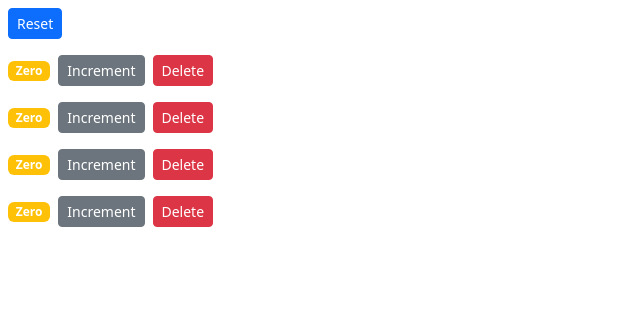
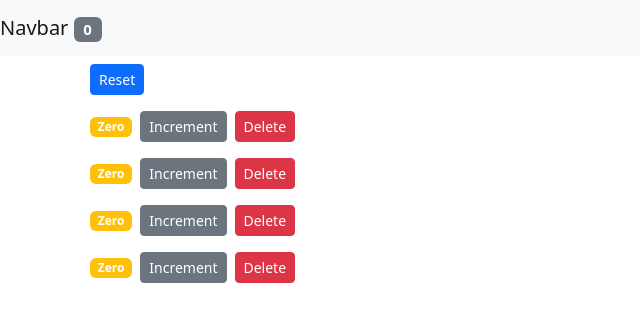
Before and after one commit to julianmedwards/react-crash-course, a React (Create React App) app in the folder counter-app/: page / in a window 1280 px wide. Shown: the top 322 px of the page, without its empty margins (0-640 px from the left). Built offline with nearby package versions, Linux system fonts and the light colour scheme.

Commit message:
Add navbar, lift state of counters values and distribute to multiple child components.

```diff
--- a/counter-app/src/App.js
+++ b/counter-app/src/App.js
@@ -1,25 +1,58 @@
-import logo from './logo.svg';
-import './App.css';
+import React, {Component} from 'react'
+import NavBar from './components/navbar'
+import Counters from './components/counters'
+import './App.css'
 
-function App() {
-  return (
-    <div className="App">
-      <header className="App-header">
-        <img src={logo} className="App-logo" alt="logo" />
-        <p>
-          Edit <code>src/App.js</code> and save to reload.
-        </p>
-        <a
-          className="App-link"
-          href="https://reactjs.org"
-          target="_blank"
-          rel="noopener noreferrer"
-        >
-          Learn React
-        </a>
-      </header>
-    </div>
-  );
+class App extends Component {
+    state = {
+        counters: [
+            {id: 1, value: 0},
+            {id: 2, value: 0},
+            {id: 3, value: 0},
+            {id: 4, value: 0},
+        ],
+    }
+
+    handleReset = () => {
+        const counters = this.state.counters.map((c) => {
+            c.value = 0
+            return c
+        })
+        this.setState({counters})
+    }
+
+    handleDelete = (counterId) => {
+        const counters = this.state.counters.filter((c) => c.id !== counterId)
+        this.setState({counters})
+    }
+
+    handleIncrement = (counter) => {
+        const counters = [...this.state.counters]
+        const index = counters.indexOf(counter)
+        counters[index] = {...counter}
+        counters[index].value++
+        this.setState({counters})
+    }
+
+    render() {
+        return (
+            <React.Fragment>
+                <NavBar
+                    totalCounters={
+                        this.state.counters.filter((c) => c.value > 0).length
+                    }
+                />
+                <main className="container">
+                    <Counters
+                        counters={this.state.counters}
+                        onReset={this.handleReset}
+                        onIncrement={this.handleIncrement}
+                        onDelete={this.handleDelete}
+                    />
+                </main>
+            </React.Fragment>
+        )
+    }
 }
 
-export default App;
+export default App
--- a/counter-app/src/components/counters.jsx
+++ b/counter-app/src/components/counters.jsx
@@ -2,51 +2,21 @@
 import Counter from './counter'
 
 class Counters extends Component {
-    state = {
-        counters: [
-            {id: 1, value: 0},
-            {id: 2, value: 0},
-            {id: 3, value: 0},
-            {id: 4, value: 0},
-        ],
-    }
-
-    handleReset = () => {
-        const counters = this.state.counters.map((c) => {
-            c.value = 0
-            return c
-        })
-        this.setState({counters})
-    }
-
-    handleDelete = (counterId) => {
-        const counters = this.state.counters.filter((c) => c.id !== counterId)
-        this.setState({counters})
-    }
-
-    handleIncrement = (counter) => {
-        const counters = [...this.state.counters]
-        const index = counters.indexOf(counter)
-        counters[index] = {...counter}
-        counters[index].value++
-        this.setState({counters})
-    }
-
     render() {
         return (
             <div>
                 <button
-                    onClick={this.handleReset}
+                    onClick={this.props.onReset}
                     className="btn btn-primary btn-sm m-2"
                 >
                     Reset
                 </button>
-                {this.state.counters.map((counter) => (
+                {this.props.counters.map((counter) => (
                     <Counter
                         key={counter.id}
                         counter={counter}
-                        onDelete={this.handleDelete}
-                        onIncrement={this.handleIncrement}
+                        onDelete={this.props.onDelete}
+                        onIncrement={this.props.onIncrement}
                     />
                 ))}
             </div>
--- /dev/null
+++ b/counter-app/src/components/navbar.jsx
@@ -0,0 +1,18 @@
+import React, {Component} from 'react'
+
+class NavBar extends Component {
+    render() {
+        return (
+            <nav className="navbar bg-light">
+                <a href="#" className="navbar-brand">
+                    Navbar{' '}
+                    <span className="badge badge-pill bg-secondary">
+                        {this.props.totalCounters}
+                    </span>
+                </a>
+            </nav>
+        )
+    }
+}
+
+export default NavBar
--- a/counter-app/src/index.js
+++ b/counter-app/src/index.js
@@ -2,14 +2,13 @@
 import ReactDOM from 'react-dom/client'
 import './index.css'
 import App from './App'
-import Counters from './components/counters'
 import reportWebVitals from './reportWebVitals'
 import 'bootstrap/dist/css/bootstrap.css'
 
 const root = ReactDOM.createRoot(document.getElementById('root'))
 root.render(
     <React.StrictMode>
-        <Counters />
+        <App />
     </React.StrictMode>
 )
 
```
